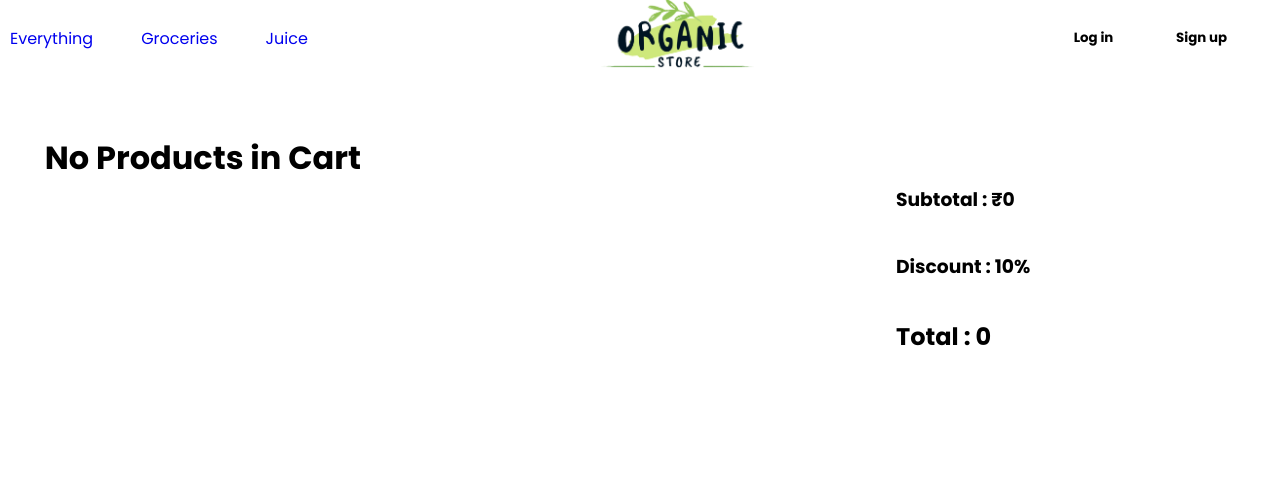
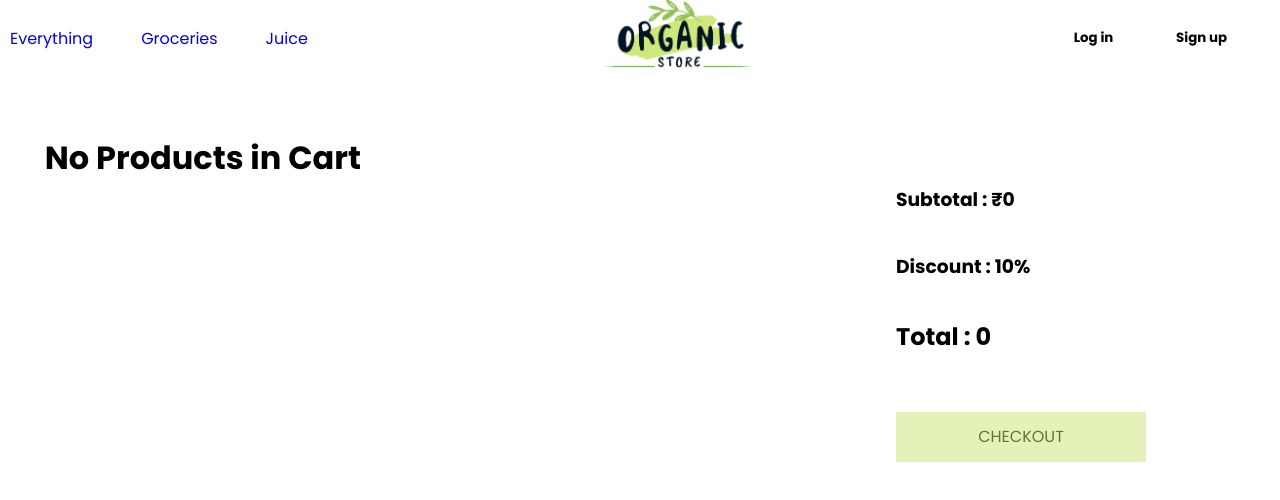
Before and after one commit to suganthan0001/E-Commerce-Website, a React (Vite) app: page /cart in a window 1280 px wide. Shown: the top 500 px of the page. Built offline with nearby package versions, Linux system fonts and the light colour scheme.

Commit message:
styles of checkout without buttons styling done

```diff
--- a/src/components/Cart.jsx
+++ b/src/components/Cart.jsx
@@ -1,9 +1,11 @@
 import React, { useState, useEffect } from "react";
 import data from "../products.json";
 import CartProduct from "./CartProduct";
+import { useNavigate } from "react-router-dom";
 
-export default function Cart({ cartItems ,deleteFromMainCart,increment,decrement,productsWithFreq}) {
-    const [cartProducts,setCartProducts] = useState([]);
+export default function Cart({ cartItems, deleteFromMainCart, increment, decrement, productsWithFreq }) {
+    const [cartProducts, setCartProducts] = useState([]);
+    const navigate = useNavigate();
 
     useEffect(
         () => {
@@ -14,9 +16,9 @@ export default function Cart({ cartItems ,deleteFromMainCart,increment,decrement
                 return cartProductsToReturn;
             })
         }
-    ,[cartItems]);
+        , [cartItems]);
 
-    function deleteCartItem(id){
+    function deleteCartItem(id) {
         deleteFromMainCart(id);
         const updatedCartProducts = cartProducts.filter(item => item.id !== id);
         setCartProducts(updatedCartProducts);
@@ -49,6 +51,16 @@ export default function Cart({ cartItems ,deleteFromMainCart,increment,decrement
             subtotal += (quan * price);
         }
     )
+
+    function toSummary(){
+        if(cartItems.length > 0){
+            navigate("/checkout");
+        }
+        else{
+            alert("Cart is Empty");
+        }
+    }
+
     let final = subtotal - (subtotal / 10)
     return (
         <>
@@ -64,6 +76,10 @@ export default function Cart({ cartItems ,deleteFromMainCart,increment,decrement
                     <h3>Subtotal : ₹{subtotal}</h3>
                     <h3>Discount : 10%</h3>
                     <h2>Total : {final}</h2>
+
+                    <div class="btn-c btn-one" onClick={toSummary}>
+                        <span>CHECKOUT</span>
+                    </div>
                 </div>
             </div>
         </>
--- a/src/components/LoginForm.jsx
+++ b/src/components/LoginForm.jsx
@@ -25,8 +25,8 @@ export default function LoginForm({loginSuccess}) {
       <div className="login-page">
         <div className="form">
           <form className="login-form" onSubmit={handleLogin}>
-            <input type="text" placeholder="Username" value={username} onChange={(e) => setUsername(e.target.value)} />
-            <input type="password" placeholder="Password" value={password} onChange={(e) => setPassword(e.target.value)} />
+            <input type="text" placeholder="Username" value={username} onChange={(e) => setUsername(e.target.value)} required/>
+            <input type="password" placeholder="Password" value={password} onChange={(e) => setPassword(e.target.value)} required/>
             <button type="submit">Login</button>
             <p className="message">
               Not registered? <Link to="/signup">Create an account</Link>
--- a/src/components/Navbar.jsx
+++ b/src/components/Navbar.jsx
@@ -1,11 +1,13 @@
 import React from "react";
-import { Link } from "react-router-dom";
+import { Link, Outlet} from "react-router-dom";
 
 function Navbar({ isScrolled, isLogged,cartArray}) {
   const navbarStyle = {
     backgroundColor: isScrolled ? "#cee87b" : "transparent",
   };
   return (
+    <>
+
     <nav style={navbarStyle}>
       <div className="nav-left">
         <Link to="/">Everything</Link>
@@ -27,6 +29,8 @@ function Navbar({ isScrolled, isLogged,cartArray}) {
       }
       </div>
     </nav>
+    <Outlet />
+    </>
   );
 }
 
--- a/src/components/Signup.jsx
+++ b/src/components/Signup.jsx
@@ -43,18 +43,21 @@ export default function Signup() {
               placeholder="Username"
               value={username}
               onChange={(e) => setUsername(e.target.value)}
+              required
             />
             <input
               type="password"
               placeholder="Password"
               value={password}
               onChange={(e) => setPassword(e.target.value)}
+              required
             />
             <input
               type="password"
               placeholder="Repeat Password"
               value={repeatPassword}
               onChange={(e) => setRepeatPassword(e.target.value)}
+              required
             />
             <button type="submit">Signup</button>
             <p className="message">
--- a/src/index.css
+++ b/src/index.css
@@ -1,9 +1,9 @@
-*{
+* {
   font-family: 'Poppins', sans-serif;
   text-decoration: none;
 }
 
-body{
+body {
   margin: 0;
   padding: 0;
   min-height: 100vh;
@@ -22,19 +22,19 @@ nav {
   transition: background-color 0.3s ease;
 }
 
-nav p:hover{
+nav p:hover {
   transition: 0.5s;
   color: rgb(84, 84, 84);
   cursor: pointer;
 }
 
-.nav-left{
+.nav-left {
   display: flex;
   align-items: center;
   gap: 3em;
 }
 
-.nav-right{
+.nav-right {
   display: flex;
   justify-content: flex-end;
   align-items: center;
@@ -43,7 +43,7 @@ nav p:hover{
   width: 21%;
 }
 
-.btn{
+.btn {
   height: 50px;
   width: 100px;
   border-radius: 50px;
@@ -54,27 +54,28 @@ nav p:hover{
   transition: 0.3s;
 }
 
-.btn:hover{
+.btn:hover {
   background-color: #cee87b;
   transition: 0.5s;
 }
 
-.companyLogo{
+.companyLogo {
   height: 4.5em;
   align-self: center;
   margin-left: 4rem;
 }
 
-.cart{
+.cart {
   height: 1.2em;
 }
 
-.search{
+.search {
   margin: 10% 0 2% 0;
   display: flex;
   justify-content: center;
   width: 100%;
 }
+
 .search-container {
   display: flex;
   align-items: center;
@@ -85,7 +86,7 @@ nav p:hover{
   transition: 0.5s;
 }
 
-.search-container:hover{
+.search-container:hover {
   background-color: #c1ce98;
   transition: 0.5s;
 }
@@ -105,11 +106,11 @@ nav p:hover{
   width: 50px;
 }
 
-i{
+i {
   color: black;
 }
 
-.products-container{
+.products-container {
   row-gap: 2%;
   display: grid;
   grid-template-columns: repeat(4, 1fr);
@@ -129,6 +130,7 @@ i{
   margin: 2%;
   height: 100%;
   position: relative;
+
   &:hover {
     transform: scale(1.05);
   }
@@ -173,26 +175,27 @@ i{
   border-radius: 5px;
   cursor: pointer;
   transition: background-color 0.3s ease-in-out;
+
   &:hover {
     background-color: #219653;
   }
 }
 
 
-.products--notFound{
+.products--notFound {
   width: 100%;
   display: flex;
   align-items: center;
   justify-content: center;
 }
 
-.products--notFound>h2{
+.products--notFound>h2 {
   font-weight: 800;
   word-spacing: 10px;
 }
 
 
-.login-body{
+.login-body {
   width: 100%;
   height: 90vh;
   display: flex;
@@ -206,6 +209,7 @@ i{
   padding: 8% 0 0;
   margin: auto;
 }
+
 .form {
   position: relative;
   z-index: 1;
@@ -215,18 +219,28 @@ i{
   padding: 45px;
   text-align: center;
   box-shadow: 0 0 20px 0 rgba(0, 0, 0, 0.2), 0 5px 5px 0 rgba(0, 0, 0, 0.24);
+  border-radius: 10px;
 }
+
 .form input {
   font-family: "Roboto", sans-serif;
   outline: 0;
-  background: #f2f2f2;
+  background: #ffffff;
   width: 100%;
-  border: 0;
+  border: solid 1px;
   margin: 0 0 15px;
   padding: 15px;
   box-sizing: border-box;
   font-size: 14px;
+  border-radius: 100px;
+  transition: 0.5s;
 }
+
+.form input:focus{
+  border-radius: 0px;
+  transition: 0.3s;
+}
+
 .form button {
   font-family: "Roboto", sans-serif;
   text-transform: uppercase;
@@ -238,39 +252,51 @@ i{
   color: #FFFFFF;
   font-size: 14px;
   -webkit-transition: all 0.3 ease;
+  border-radius: 50px;
   transition: all 0.3 ease;
   cursor: pointer;
 }
-.form button:hover,.form button:active,.form button:focus {
+
+.form button:hover,
+.form button:active,
+.form button:focus {
   background: #43A047;
 }
+
 .form .message {
   margin: 15px 0 0;
   color: #b3b3b3;
   font-size: 12px;
 }
+
 .form .message a {
   color: #4CAF50;
   text-decoration: none;
 }
+
 .form .register-form {
   display: none;
 }
+
 .container {
   position: relative;
   z-index: 1;
   max-width: 300px;
   margin: 0 auto;
 }
-.container:before, .container:after {
+
+.container:before,
+.container:after {
   content: "";
   display: block;
   clear: both;
 }
+
 .container .info {
   margin: 50px auto;
   text-align: center;
 }
+
 .container .info h1 {
   margin: 0 0 15px;
   padding: 0;
@@ -278,23 +304,26 @@ i{
   font-weight: 300;
   color: #1a1a1a;
 }
+
 .container .info span {
   color: #4d4d4d;
   font-size: 12px;
 }
+
 .container .info span a {
   color: #000000;
   text-decoration: none;
 }
+
 .container .info span .fa {
   color: #EF3B3A;
 }
 
-Link{
+Link {
   text-decoration: none;
 }
 
-.heart{
+.heart {
   position: absolute;
   bottom: 5px;
   right: 5px;
@@ -310,7 +339,7 @@ Link{
   row-gap: 2%;
 } */
 
-.liked--body{
+.liked--body {
   width: 100%;
   margin-top: 6%;
   display: flex;
@@ -318,19 +347,19 @@ Link{
   align-items: center;
 }
 
-.signup-body{
+.signup-body {
   min-height: 90vh;
   display: flex;
   align-items: center;
   justify-content: center;
 }
 
-.signup-page > .form{
+.signup-page>.form {
   margin: 0;
 }
 
 
-.cart-container{
+.cart-container {
   margin-top: 7%;
   height: 100vh;
   width: 100%;
@@ -338,7 +367,7 @@ Link{
   grid-template-columns: 70% 30%;
 }
 
-.cart-products{
+.cart-products {
   display: grid;
   grid-template-columns: 1fr 1fr;
   row-gap: 5%;
@@ -347,7 +376,7 @@ Link{
   height: fit-content;
 }
 
-.price-details{
+.price-details {
   padding-top: 20%;
   display: flex;
   flex-direction: column;
@@ -363,6 +392,7 @@ Link{
   border-radius: 8px;
   box-shadow: 0 0 10px rgba(0, 0, 0, 0.1);
   height: fit-content;
+
   &:hover {
     transform: scale(1.05);
   }
@@ -427,24 +457,121 @@ Link{
   font-size: 1.5em;
 }
 
-.fa-cart-shopping{
-  &:hover{
+.fa-cart-shopping {
+  &:hover {
     transform: scale(1.15);
     transition: 0.3s;
   }
 }
 
-.no-products-cart{
+.no-products-cart {
   margin: 0 auto;
   width: 100%;
 }
 
-.count-in-home{
+.count-in-home {
   position: absolute;
+  top: 10px;
   left: 10px;
-  bottom: 10px;
   border-radius: 50px;
   border-style: solid 2px;
   color: #219653;
-  font-weight: 600;
+  font-weight: 700;
+  font-size: larger;
 }
+
+.btn-c {
+	line-height: 50px;
+	height: 50px;
+	text-align: center;
+	width: 250px;
+	cursor: pointer;
+  margin-top: 10%;
+}
+.btn-one {
+	color: #000000;
+	transition: all 0.3s;
+	position: relative;
+}
+.btn-one span {
+	transition: all 0.3s;
+}
+.btn-one::before {
+	content: '';
+	position: absolute;
+	bottom: 0;
+	left: 0;
+	width: 100%;
+	height: 100%;
+	z-index: 1;
+	opacity: 0;
+	transition: all 0.3s;
+	border-top-width: 2px;
+	border-bottom-width: 2px;
+	border-top-style: solid;
+	border-bottom-style: solid;
+	border-top-color: rgba(213, 55, 55, 0.5);
+	border-bottom-color: rgba(221, 27, 27, 0.5);
+	transform: scale(0.1, 1);
+}
+.btn-one:hover span {
+	letter-spacing: 2px;
+}
+.btn-one:hover::before {
+	opacity: 1;
+	transform: scale(1, 1);
+}
+.btn-one::after {
+	content: '';
+	position: absolute;
+	bottom: 0;
+	left: 0;
+	width: 100%;
+	height: 100%;
+	z-index: 1;
+	transition: all 0.3s;
+	background-color: rgba(201, 227, 117, 0.5);
+}
+.btn-one:hover::after {
+	opacity: 0;
+	transform: scale(0.2  , 1);
+}
+
+.checkout-card {
+  background-color: #cee87b;
+  border-radius: 5%;
+  padding: 20px;
+  box-shadow: 0px 2px 5px rgba(0, 0, 0, 0.2);
+  display: flex;
+  flex-direction: column;
+  justify-content: space-between;
+}
+
+.section {
+  margin-bottom: 20px;
+  width: 100%;
+}
+
+.section h2 {
+  font-size: 18px;
+  font-weight: bold;
+  margin-bottom: 10px;
+}
+
+.delivery-address,
+.order-summary,
+.payment-options {
+  border-top: 1px solid #ddd;
+  padding-top: 20px;
+}
+
+.border-checkout{
+  margin: 5% auto 0 auto;
+  width: fit-content;
+  display: flex;
+  justify-content: center;
+  align-items: center;
+  padding: 2%;
+  border: solid 1px #49701a;
+  border-radius: 10%;
+}
```
Also changed, not shown: src/App.jsx (+19 -12 lines), src/components/Checkout.jsx (added, +76 -0 lines). Lines whose indentation alone changed are shown as unchanged.
